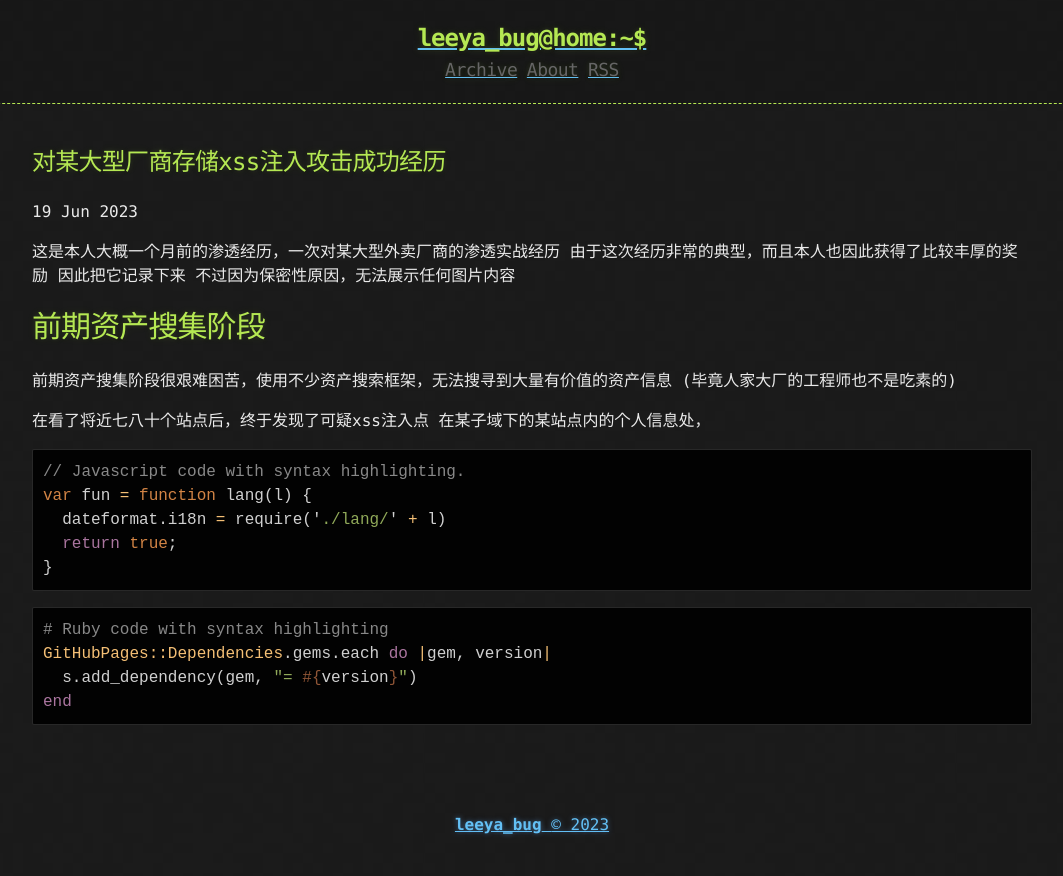
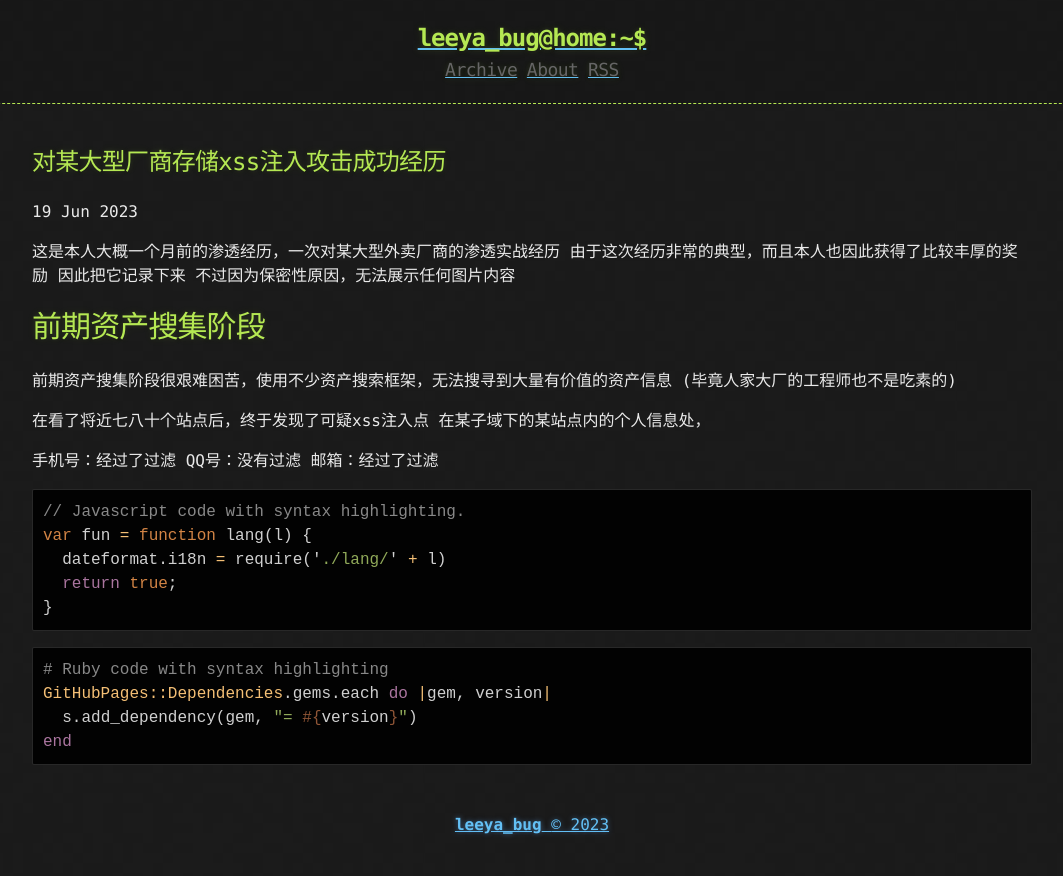
Before and after one commit to Leeyangee/leeyangee.github.io, a Jekyll site: the page built from _posts/2023-06-19-对某大型厂商存储型xss注入攻击成功经历.md, in a window 1280 px wide. Shown: the top 876 px of the page, without its empty margins (108-1171 px from the left). Built offline with Jekyll 4.4.1, drawn with Linux system fonts in a browser that asks for light colours.

Commit message:
Update 2023-06-19-对某大型厂商存储型xss注入攻击成功经历.md

````diff
--- a/_posts/2023-06-19-对某大型厂商存储型xss注入攻击成功经历.md
+++ b/_posts/2023-06-19-对某大型厂商存储型xss注入攻击成功经历.md
@@ -15,6 +15,10 @@ published: true
 在看了将近七八十个站点后，终于发现了可疑xss注入点
 在某子域下的某站点内的个人信息处，
 
+手机号：经过了过滤
+QQ号：没有过滤
+邮箱：经过了过滤
+
 ```js
 // Javascript code with syntax highlighting.
 var fun = function lang(l) {
````
